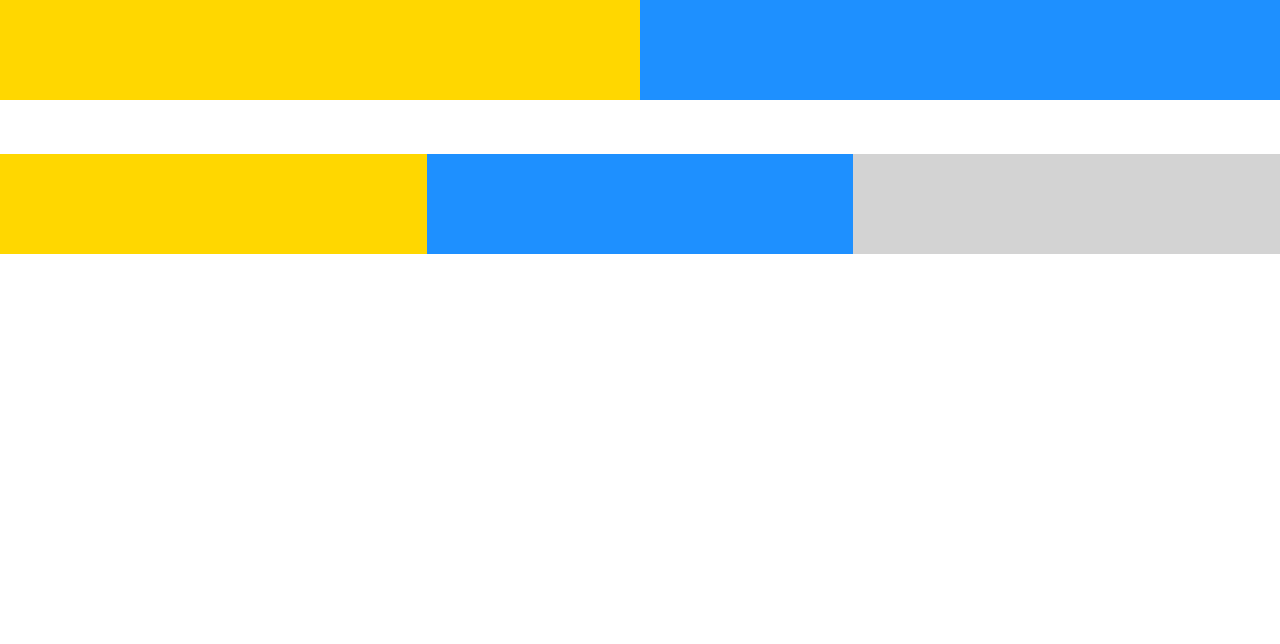
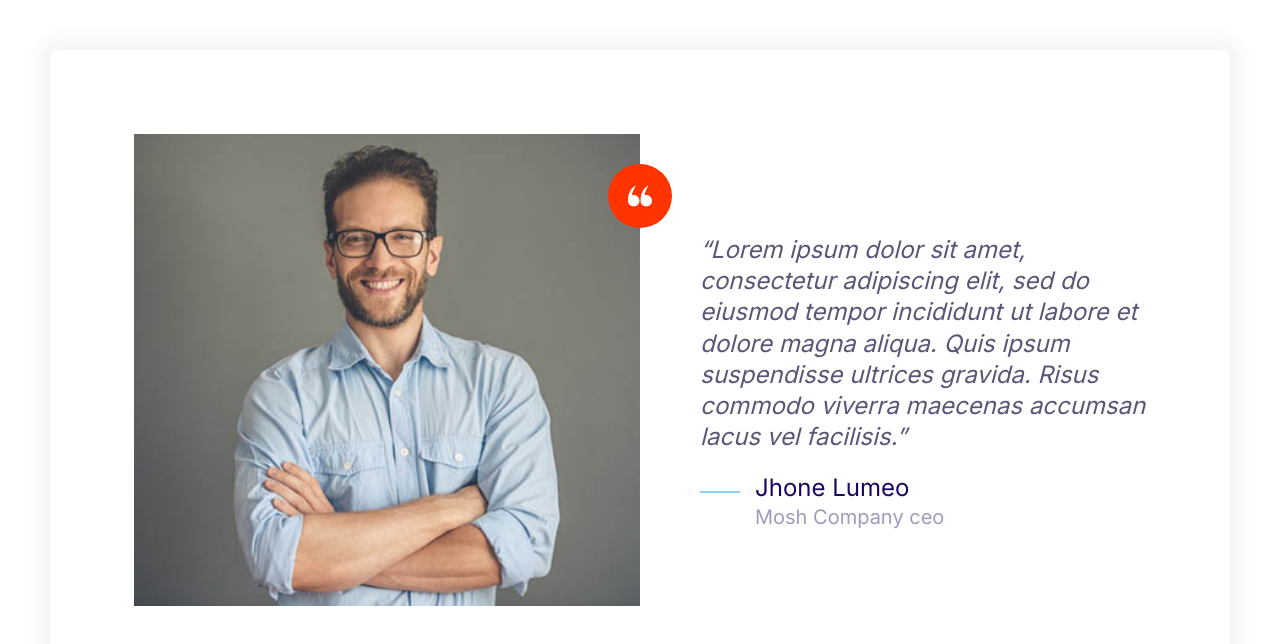
Before and after one commit to pamirodrigues/THE-FINAL, a plain HTML site: page index.html in a window 1280 px wide. Drawn offline with Linux system fonts and the light colour scheme.

Commit message:
implementing the testimonial with the cards.

```diff
--- a/css/styles.css
+++ b/css/styles.css
@@ -144,6 +144,13 @@ a {
 .icon--primary {
   fill: var(--color-primary);
 }
+.icon--white {
+  fill: #fff;
+}
+.icon--small {
+  width: 24px;
+  height: 24px;
+}
 
 .icon-container {
   align-items: center;
@@ -153,6 +160,9 @@ a {
   height: 64px;
   justify-content: center;
   width: 64px;
+}
+.icon-container--accent {
+  background: var(--color-accent);
 }
 .icon--wp {
   margin: 4px;
@@ -331,7 +341,7 @@ a {
 /*quotes*/
 .quote {
   margin: 0 2rem;
-  font-size: 3rem;
+  font-size: 2.5rem;
   font-style: italic;
   color: var(--color-body-darker);
   line-height: 1.3;
@@ -391,3 +401,32 @@ a {
     grid-template-columns: repeat(3, 1fr);
   }
 }
+/*Testimonials*/
+.testimonial {
+  padding: 8.4rem;
+}
+.testimonial__image {
+  position: relative;
+}
+.testimonial__image > img {
+  width: 100%;
+}
+.testimonial__image > .icon-container {
+  position: absolute;
+  top: 3rem;
+  right: -32px;
+}
+@media screen and (min-width: 768px) {
+  .testimonial .quote,
+  .testimonial .quote-author {
+    font-size: 2.4rem;
+  }
+  .testimonial .quote {
+    margin: 5rem 0 0 6rem;
+  }
+}
+@media screen and (min-width: 1024px) {
+  .testimonial .quote {
+    margin-top: 10rem;
+  }
+}
--- a/index.html
+++ b/index.html
@@ -11,17 +11,35 @@
     <link href="https://fonts.googleapis.com/css2?family=Inter:wght@400;600;700&display=swap" rel="stylesheet">
     <title>Document</title>
 </head>
-<body>
-    <div class="grid grid--1x2">
-    <div style="height: 100px; background:gold;"></div>
-    <div style="height: 100px; background:dodgerblue;"></div>
-</div>
-<br>
-<br>
-<div class="grid grid--1x3">
-    <div style="height: 100px; background:gold;"></div>
-    <div style="height: 100px; background:dodgerblue;"></div>
-    <div style="height: 100px; background:lightgray;"></div>
+<body style="padding: 5rem;">
+    <div class="card testimonial">
+        <div class="grid grid--1x2">
+            <div class="testimonial__image">
+                <img src="Images/testimonial.jpg" alt="A happy, smiling costumer">
+                <span class="icon-container icon-container--accent">
+                    <svg class="icon icon--white icon--small">
+                        <use xlink:href="images/sprite.svg#quotes"></use>
+                      </svg>
+                </span></div>
+                <blockquote class="quote">
+                    <p class="quote__text">Lorem ipsum dolor sit amet,
+                        consectetur adipiscing elit, sed do eiusmod tempor incididunt ut labore et dolore magna aliqua. Quis ipsum suspendisse ultrices gravida. Risus commodo viverra maecenas accumsan lacus vel facilisis.</p>
+                        <footer>
+                            <div class="media">
+                                <div class="media__image">
+                                            <svg class="icon quote__line">
+                                                <use xlink:href="images/sprite.svg#line"></use>
+                                              </svg>
+                                </div>
+                                    <div class="media__body quote__footer">
+                                        <h3 class="media__title quote-author">Jhone Lumeo</h3>
+                                        <p class="quote__company">Mosh Company ceo</p>
+                                    </div>
+                                </div>
+                        </footer>
+                </blockquote>
+        </div>
+    </div>
 </div>
 </body>
 </html>
```
Also changed, not shown: Components/testimonials.html (added, +29 -0 lines), Images/testimonial.jpg (added).
